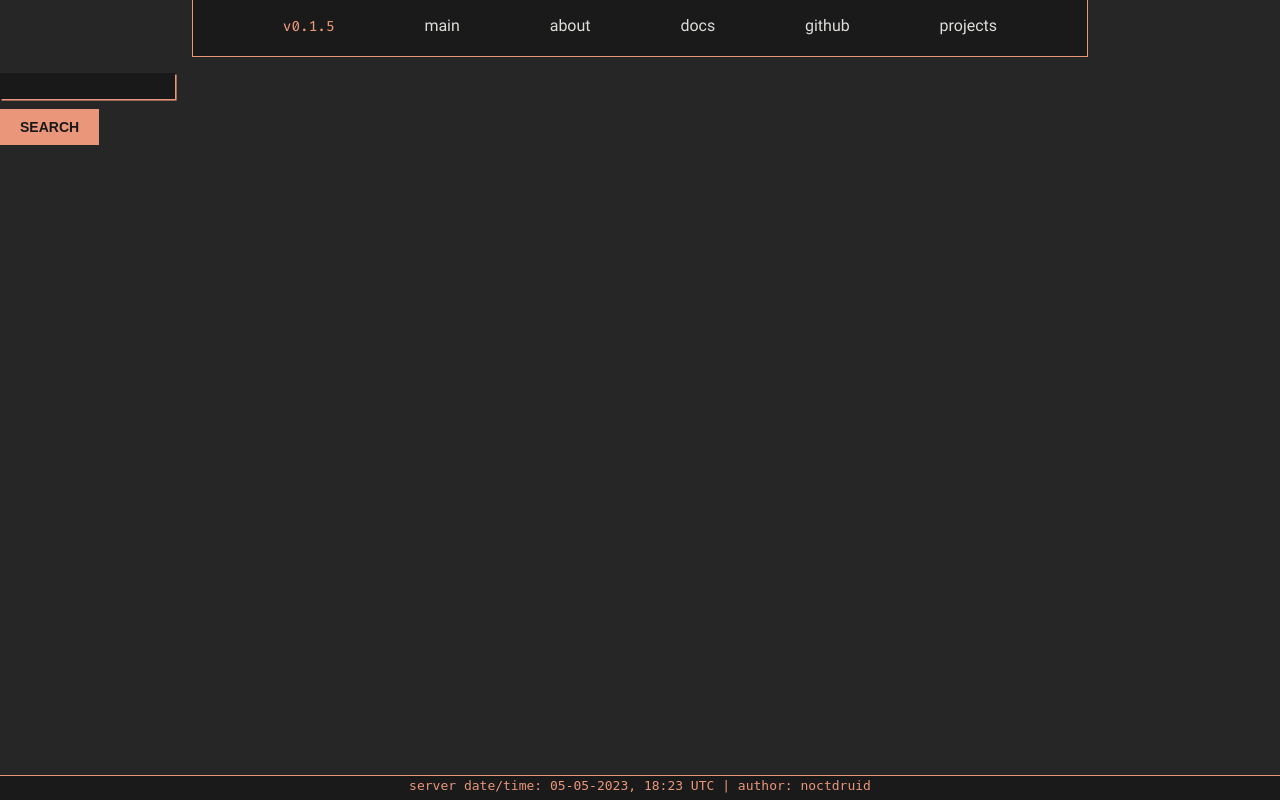
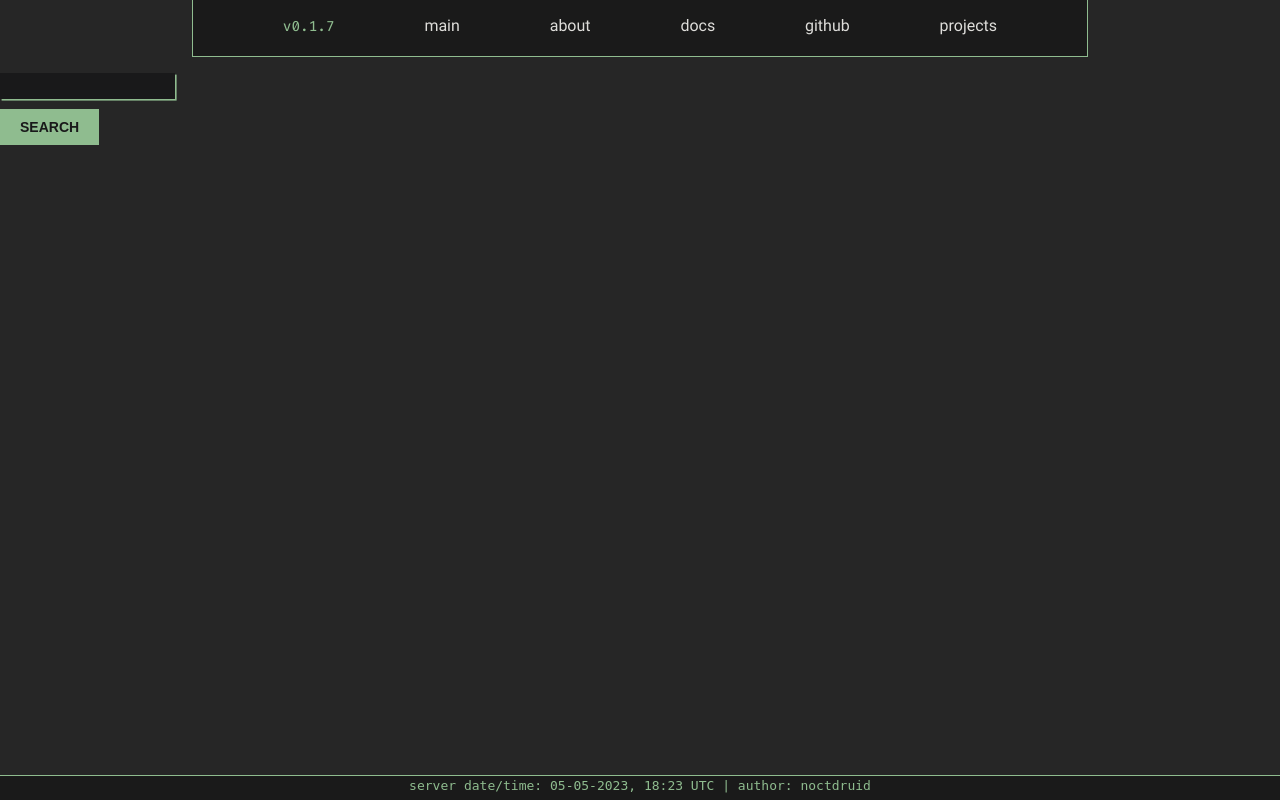
Before and after one commit to pbunic/django-app-services, a Django app: page /search/ in a window 1280 px wide. Run offline with Django 4.2, Linux system fonts and the light colour scheme.

Commit message:
Colorscheme

```diff
--- a/my_blog/blogcore/static/css/blogcore.css
+++ b/my_blog/blogcore/static/css/blogcore.css
@@ -33,7 +34,7 @@ h1, h2, h3, h4 {
     font-family:Roboto-Light, helvetica;
 }
 
-p {
+p, li {
     font-family:Roboto-Regular, helvetica;
     color:#deddda;
 }
@@ -65,18 +66,18 @@ p {
     margin-right:15%;
     width:auto;
     height:5%;
-    border-bottom: thin solid darksalmon;
-    border-right: thin solid darksalmon;
-    border-left: thin solid darksalmon;
+    border-bottom: thin solid darkseagreen;
+    border-right: thin solid darkseagreen;
+    border-left: thin solid darkseagreen;
     background-color:#1a1a1a;
     justify-content:space-evenly;
 }
 
 #blogname {
-    font-family:FiraCode, monospace;
+    font-family: FiraCode, monospace;
     font-size: 14px;
-    color:darksalmon;
-    background:#1a1a1a;
+    color: darkseagreen;
+    background: #1a1a1a;
 }
 
 .singlenav {
@@ -86,33 +87,33 @@ p {
 }
 
 .navlink {
-    border-bottom-style:solid;
-    border-bottom-width:thin;
-    border-bottom-color:#1a1a1a;
+    border-bottom-style: solid;
+    border-bottom-width: thin;
+    border-bottom-color: #1a1a1a;
 }
 
 .navlink:hover {
-    border-bottom-style:solid;
-    border-bottom-width:thin;
-    border-bottom-color:darksalmon;
+    border-bottom-style: solid;
+    border-bottom-width: thin;
+    border-bottom-color: darkseagreen;
 }
 
 #footer {
     position:absolute;
-    bottom:0;
-    width:100%;
-    height:1.5rem;
-    background-color:#1a1a1a;
-    border-top-style:solid;
-    border-top-width:thin;
-    border-top-color:darksalmon;
-    text-align:center;
+    bottom: 0;
+    width: 100%;
+    height: 1.5rem;
+    background-color: #1a1a1a;
+    border-top-style: solid;
+    border-top-width: thin;
+    border-top-color: darkseagreen;
+    text-align: center;
 }
 
 #footlink {
     font-family: FireCode, monospace;
     font-size: small;
-    color: darksalmon;
+    color: darkseagreen;
 }
 
 /* post container */
@@ -271,7 +274,7 @@ input, textarea {
     margin:0 0 10px;
     color:#d9d9d9;
     background:#19191a;
-    box-shadow:0.1rem 0.1rem darksalmon;
+    box-shadow:0.1rem 0.1rem darkseagreen;
     border:0;
     padding:6px 10px;
     font-size:12px;
@@ -279,7 +282,7 @@ input, textarea {
 }
 input[type=submit] {
     font-weight:bold;
-    background:darksalmon;
+    background:darkseagreen;
     color:#19191a;
     box-shadow:none;
     padding:10px 20px;
--- a/my_blog/blogcore/templates/blogcore/navigation.html
+++ b/my_blog/blogcore/templates/blogcore/navigation.html
@@ -1,7 +1,7 @@
 {% load static %}
 
 <div id="navigation">
-    <p><a id="blogname" href="https://github.com/noctdruid/blog">v0.1.5</a></p>
+    <p><a id="blogname" href="https://github.com/noctdruid/blog">v0.1.7</a></p>
     <div class="singlenav"><a href="{% url 'blogcore:post_list' %}"><p class="navlink">main</p></a></div>
     <div class="singlenav"><a href="{% url 'blogcore:post_list' %}"><p class="navlink">about</p></a></div>
     <div class="singlenav"><a href="{% url 'blogcore:post_list' %}"><p class="navlink">docs</p></a></div>
--- a/my_blog/blogcore/templates/blogcore/post/detail.html
+++ b/my_blog/blogcore/templates/blogcore/post/detail.html
@@ -43,7 +43,7 @@
                 </ul>
             </p>
         {% empty %}
-            There are no similar posts.
+            <p>There are no similar posts.</p>
         {% endfor %}
 
         {% with comments.count as total_comments %}
--- a/my_blog/blogcore/templates/blogcore/post/list.html
+++ b/my_blog/blogcore/templates/blogcore/post/list.html
@@ -23,7 +23,7 @@
                 <p id="date">
                     Published {{ post.publish }}
                 </p>
-                <p class="intro">{{ post.intro|markdown|truncatechars:400 }}</p>
+                <p class="intro">{{ post.intro|markdown|truncatechars:450 }}</p>
             </div>
         {% endfor %}
         {% include "blogcore/post/pagination.html" with page=posts %}
```
Also changed, not shown: other parts of my_blog/blogcore/static/css/blogcore.css (+23 -20 lines), README.md.
